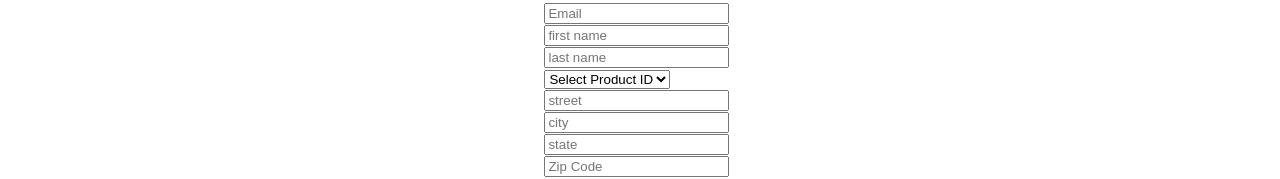
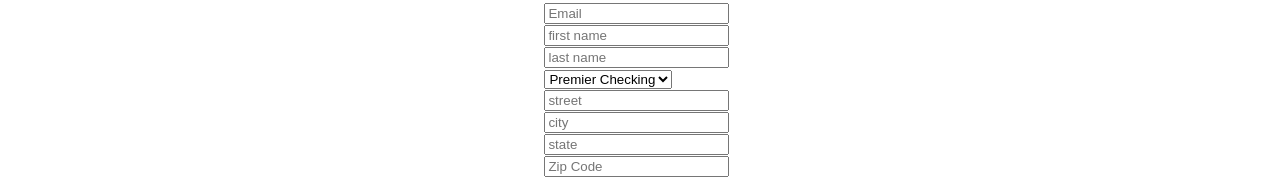
Before and after one commit to coderLyfeDev/botwReact, a React (Create React App) app: page / in a window 1280 px wide. Shown: the part 229-408 px from the top of the page. Built offline with nearby package versions, Linux system fonts and the light colour scheme.

Commit message:
Updated select input

```diff
--- a/src/App.js
+++ b/src/App.js
@@ -7,7 +7,7 @@ const myAPI = "botwRestAPI"
 const path = '/users/get';
 const localhost = 'http://'+ipAddress;
 const App = () => {
-  const [productId, setProductId] = useState("Select Product ID");
+  const [productId, setProductId] = useState("Premier Checking");
   const [fname, setFname] = useState("");
   const [lname, setLname] = useState("");
   const [email, setEmail] = useState("");
@@ -105,10 +105,7 @@ const App = () => {
         </div>
         <div>
         <select id="dropdown" value={productId} onChange={handleChange}>
-        <option value="">Select Product ID</option>
-        <option value="Option 1">Option 1</option>
-        <option value="Option 2">Option 2</option>
-        <option value="Option 3">Option 3</option>
+        <option value="Premier Checking">Premier Checking</option>
       </select>
         </div>
         <div>
```
